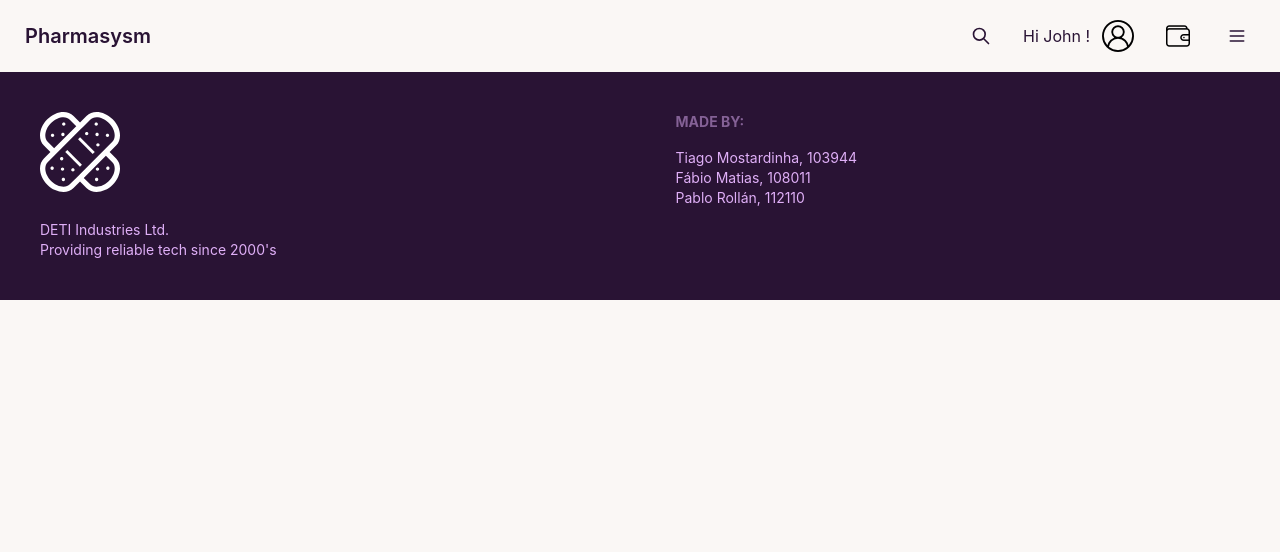
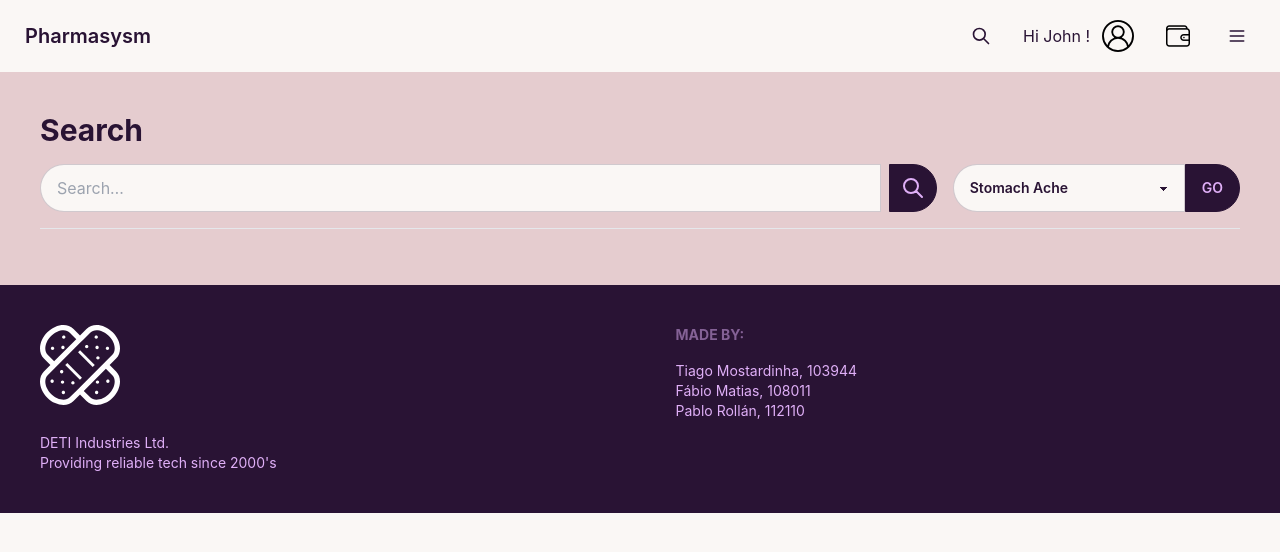
Before and after one commit to TiagoMostardinha/ihc-project, a React (Create React App) app: page /search_tiago in a window 1280 px wide. Shown: the top 552 px of the page. Built offline with nearby package versions, Linux system fonts and the light colour scheme; data requests are answered from the project's data file.

Commit message:
symptoms search

```diff
--- a/data/db.json
+++ b/data/db.json
@@ -3,11 +3,13 @@
         {
             "name" :"Paracetamol",
             "description" : "Paracetamol is a pain reliever and a fever reducer.",
+            "symptoms": ["headache", "muscle aches", "arthritis", "backache", "toothaches", "colds","fevers"],
             "id":1
         },
         {
             "name" :"Brufen",
             "description" : "Brufen is a pain deliever.",
+            "symptoms": "inflamation, and fevers.",
             "id":2
         }
     ]
--- a/src/App.js
+++ b/src/App.js
@@ -10,6 +10,7 @@ import SearchSol from './SearchSol.js';
 import SignIn from './SignIn.js';
 import AboutUs from './AboutUs.js';
 import LogIn from './LogIn.js';
+import Search_Tiago from './Search_Tiago.js';
 
 
 function App() {
@@ -45,6 +46,9 @@ function App() {
             <Route exact path='/login' element={<LogIn />} />
             <Route exact path='/wallet' element={<Wallet user={user}/>} />
 
+            <Route exact path='/search_tiago' element={<Search_Tiago />} />
+
+
           </Routes>
         </div>
         <Footer />
--- a/src/MyMeds.js
+++ /dev/null
@@ -1,21 +0,0 @@
-const MyMeds = () => {
-    return (
-        <div className="med-list">
-            <div className="med-preview" >
-                <h2>Paracetamol</h2>
-                <p>Lorem ipsum, dolor sit amet consectetur adipisicing elit.</p>
-            </div>
-            <div className="med-preview" >
-                <h2>Paracetamol</h2>
-                <p>Lorem ipsum, dolor sit amet consectetur adipisicing elit.</p>
-            </div>
-            <div className="med-preview" >
-                <h2>Paracetamol</h2>
-                <p>Lorem ipsum, dolor sit amet consectetur adipisicing elit.</p>
-            </div>
-        </div>
-
-    );
-}
-
-export default MyMeds;
--- /dev/null
+++ b/src/Search_Tiago.js
@@ -0,0 +1,73 @@
+import React, { useState } from 'react';
+import useFetch from './useFetch';
+
+const Search_Tiago = () => {
+  const { data: medicaments, isPending, error } = useFetch('http://localhost:8000/medicaments');
+  const [selectedSymptom, setSelectedSymptom] = useState('');
+  const [filteredMeds, setFilteredMeds] = useState([]);
+
+  const handleSelectChange = (e) => {
+    setSelectedSymptom(e.target.value);
+  };
+
+  const handleButtonClick = () => {
+    const filteredMeds = medicaments.filter(medicament =>
+      medicament.symptoms.includes(selectedSymptom)
+    );
+    setFilteredMeds(filteredMeds);
+  };
+
+  const [searchTerm, setSearchTerm] = useState('');
+
+    const handleSearch = (e) => {
+        setSearchTerm(e.target.value);
+    };
+
+  return (
+    <div className="search-container p-10">
+      <div className="container mx-auto m-30">
+        <h2 className="text-3xl font-bold mb-4">Search</h2>
+        <div className="flex items-center justify-center">
+          <div className="flex-1 mr-4">
+            <div className="form-control">
+              <div className="input-group">
+                <input type="text" placeholder="Search…" className="input input-bordered w-full" />
+                <button className="btn btn-square">
+                  <svg xmlns="http://www.w3.org/2000/svg" className="h-6 w-6" fill="none" viewBox="0 0 24 24" stroke="currentColor"><path strokeLinecap="round" strokeLinejoin="round" strokeWidth="2" d="M21 21l-6-6m2-5a7 7 0 11-14 0 7 7 0 0114 0z" /></svg>
+                </button>
+              </div>
+            </div>
+          </div>
+          <div className="form-control">
+            <div className="input-group">
+              <select className="select select-bordered" onChange={handleSelectChange}>
+                <option disabled defaultValue={"Which Symptoms?"}>Choose your symptoms...</option>
+                <option>Stomach Ache</option>
+                <option>headache</option>
+                <option>Nauseas</option>
+                <option>Diarrhea</option>
+                <option>Others...</option>
+              </select>
+              <button className="btn" onClick={handleButtonClick}>Go</button>
+            </div>
+          </div>
+        </div>
+        <hr className="my-4" />
+        <div className="grid grid-cols-3 gap-4">
+          <div className="medicaments-list">
+            {filteredMeds.map((medicament) => (
+              <div className="medicament-item flex items-center justify-between bg-gray-100 p-4" key={medicament.id}>
+                <div className="flex-grow">
+                  <h2 className="text-2xl font-bold text-gray-800">{medicament.name}</h2>
+                  <p className="text-gray-600">{medicament.description}</p>
+                </div>
+              </div>
+            ))}
+          </div>
+        </div>
+      </div>
+    </div>
+  );
+}
+
+export default Search_Tiago;
--- a/src/Wallet.js
+++ b/src/Wallet.js
@@ -1,5 +1,4 @@
 import HistoryList from "./HistoryList.js";
-import MyMeds from "./MyMeds.js";
 import useFetch from "./useFetch.js";
 
 import WalletList from "./WalletList.js";
@@ -34,7 +33,7 @@ const Wallet = (user) => {
 
 
             </div>
-            <div className="flex-1 w-1/3 shadow-2xl rounded-lg">
+            <div className="flex-1 w-1/3 shadow-2xl rounded-lg bg-gray-0">
                 <h1 className="text-2xl font-bold text-center text-gray-900 border-b-2 border-gray-900 p-2">History</h1>
 
                 {medicaments && <HistoryList medicaments={medicaments} user ={user.user} />}
```
